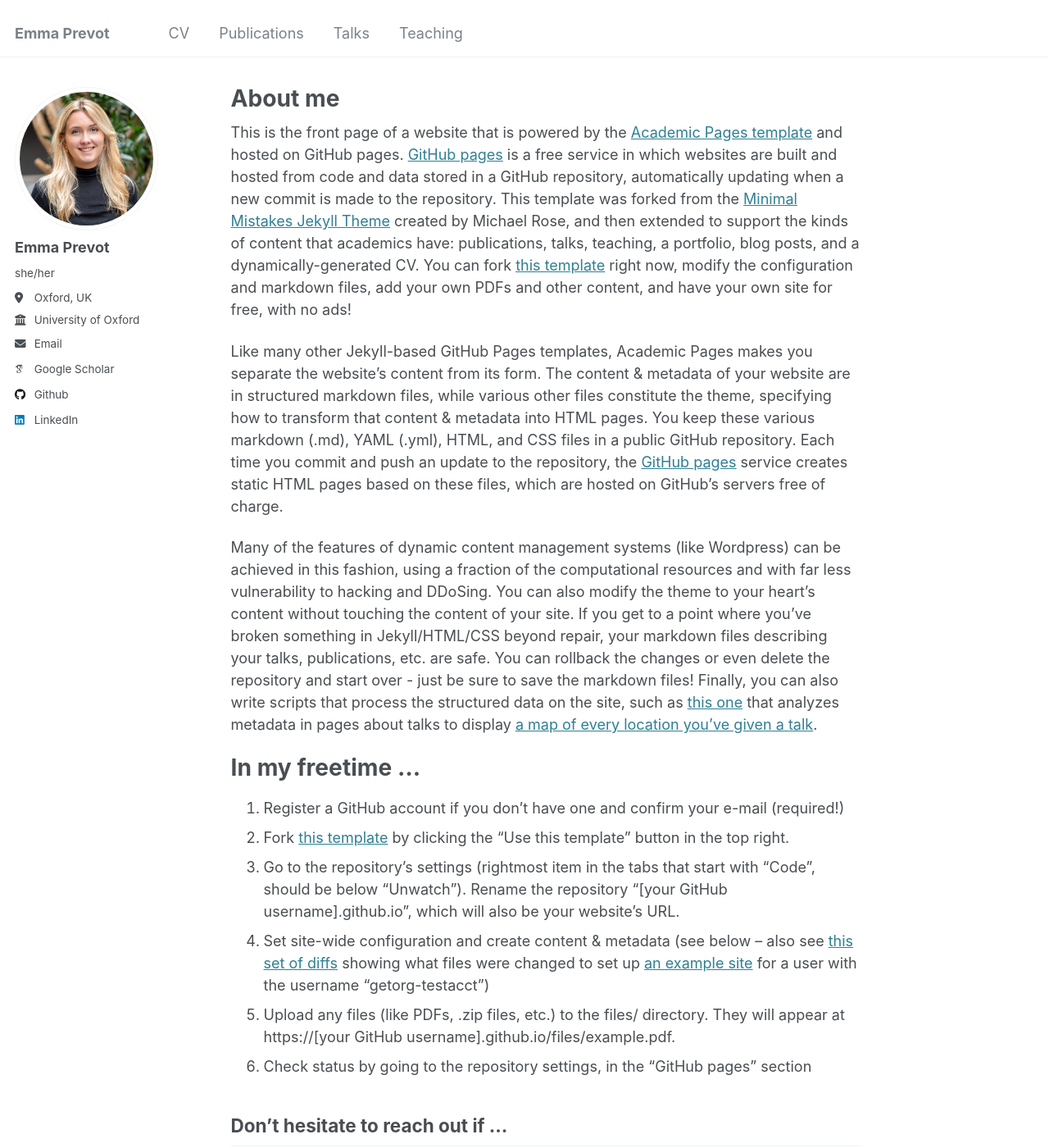
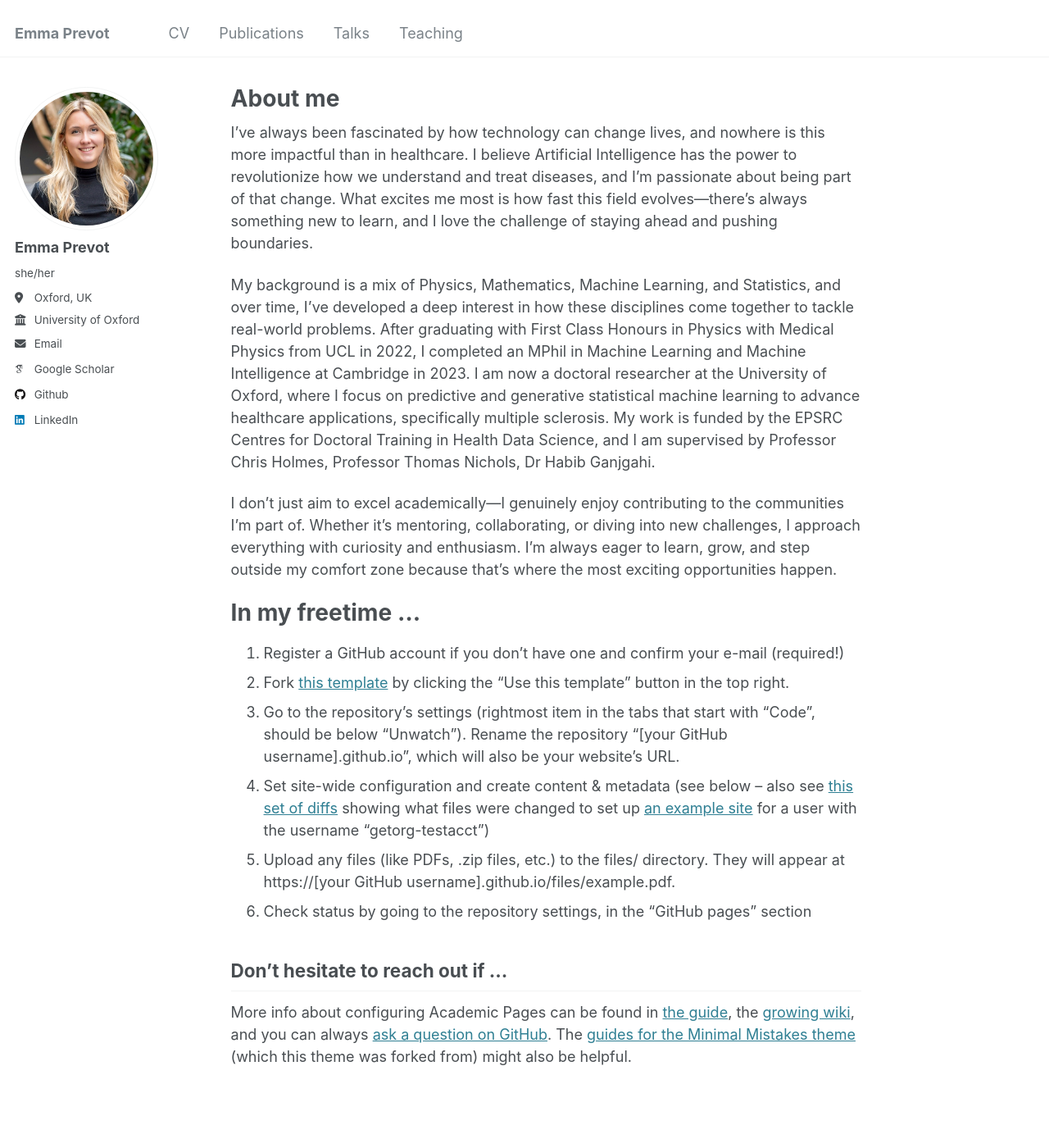
Before and after one commit to emmaprevot/emmaprevot.github.io, a Jekyll site: the page built from _pages/about.md, in a window 1280 px wide and 1400 px high. Shown: the whole window at 82% size. Built offline with Jekyll 4.4.1, drawn with Linux system fonts in a browser that asks for light colours; some web fonts are replaced.

Commit message:
Update about.md

```diff
--- a/_pages/about.md
+++ b/_pages/about.md
@@ -6,12 +6,11 @@ redirect_from:
   - /about/
   - /about.html
 ---
+I’ve always been fascinated by how technology can change lives, and nowhere is this more impactful than in healthcare. I believe Artificial Intelligence has the power to revolutionize how we understand and treat diseases, and I’m passionate about being part of that change. What excites me most is how fast this field evolves—there’s always something new to learn, and I love the challenge of staying ahead and pushing boundaries.
 
-This is the front page of a website that is powered by the [Academic Pages template](https://github.com/academicpages/academicpages.github.io) and hosted on GitHub pages. [GitHub pages](https://pages.github.com) is a free service in which websites are built and hosted from code and data stored in a GitHub repository, automatically updating when a new commit is made to the repository. This template was forked from the [Minimal Mistakes Jekyll Theme](https://mmistakes.github.io/minimal-mistakes/) created by Michael Rose, and then extended to support the kinds of content that academics have: publications, talks, teaching, a portfolio, blog posts, and a dynamically-generated CV. You can fork [this template](https://github.com/academicpages/academicpages.github.io) right now, modify the configuration and markdown files, add your own PDFs and other content, and have your own site for free, with no ads!
+My background is a mix of Physics, Mathematics, Machine Learning, and Statistics, and over time, I’ve developed a deep interest in how these disciplines come together to tackle real-world problems. After graduating with First Class Honours in Physics with Medical Physics from UCL in 2022, I completed an MPhil in Machine Learning and Machine Intelligence at Cambridge in 2023. I am now a doctoral researcher at the University of Oxford, where I focus on predictive and generative statistical machine learning to advance healthcare applications, specifically multiple sclerosis. My work is funded by the EPSRC Centres for Doctoral Training in Health Data Science, and I am supervised by Professor Chris Holmes, Professor Thomas Nichols, Dr Habib Ganjgahi.
 
-Like many other Jekyll-based GitHub Pages templates, Academic Pages makes you separate the website's content from its form. The content & metadata of your website are in structured markdown files, while various other files constitute the theme, specifying how to transform that content & metadata into HTML pages. You keep these various markdown (.md), YAML (.yml), HTML, and CSS files in a public GitHub repository. Each time you commit and push an update to the repository, the [GitHub pages](https://pages.github.com/) service creates static HTML pages based on these files, which are hosted on GitHub's servers free of charge.
-
-Many of the features of dynamic content management systems (like Wordpress) can be achieved in this fashion, using a fraction of the computational resources and with far less vulnerability to hacking and DDoSing. You can also modify the theme to your heart's content without touching the content of your site. If you get to a point where you've broken something in Jekyll/HTML/CSS beyond repair, your markdown files describing your talks, publications, etc. are safe. You can rollback the changes or even delete the repository and start over - just be sure to save the markdown files! Finally, you can also write scripts that process the structured data on the site, such as [this one](https://github.com/academicpages/academicpages.github.io/blob/master/talkmap.ipynb) that analyzes metadata in pages about talks to display [a map of every location you've given a talk](https://academicpages.github.io/talkmap.html).
+I don’t just aim to excel academically—I genuinely enjoy contributing to the communities I’m part of. Whether it’s mentoring, collaborating, or diving into new challenges, I approach everything with curiosity and enthusiasm. I’m always eager to learn, grow, and step outside my comfort zone because that’s where the most exciting opportunities happen.
 
 In my freetime ...
 ======
```
